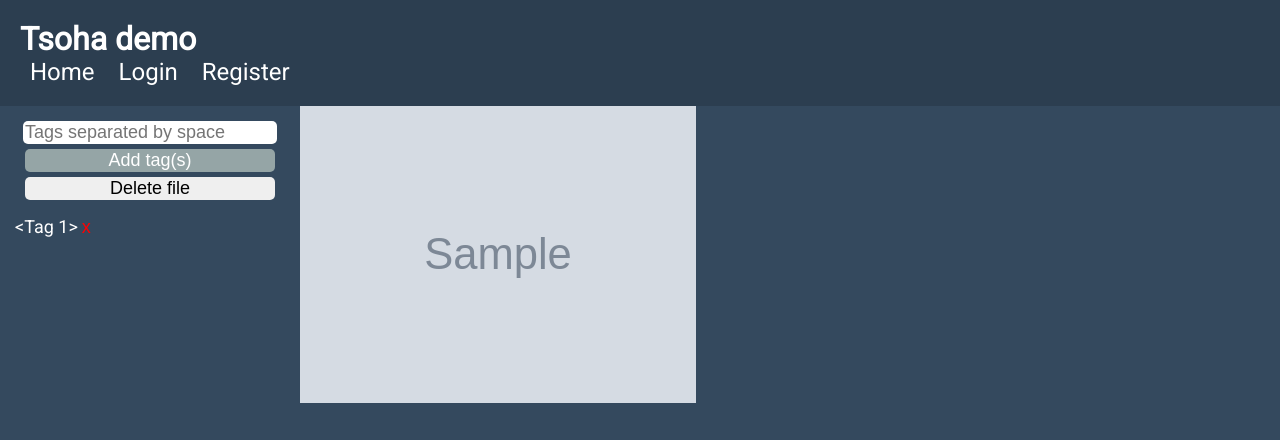
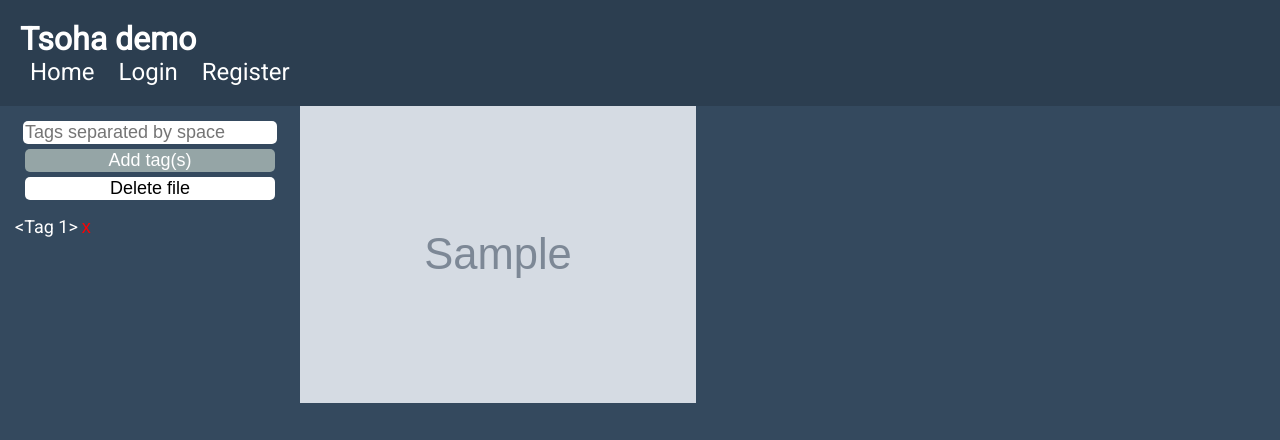
Before and after one commit to ArktinenKarpalo/demo-tsoha, a Flask app: template templates/view.html in a window 1280 px wide. Shown: the top 440 px of the page. Run offline with Flask 2, Linux system fonts and the light colour scheme; tables that the repository leaves empty hold one stand-in row (values such as "Sample post"); the template is opened without the code that fills it: values that come from a table or form of the project are taken from there, most other values are stand-ins (such as "Sample title", 1, 10 or a date in 2020); grey boxes marked "Sample" are stand-in pictures; data that the repository does not hold is empty; some libraries are stand-ins or nearby versions.

Commit message:
State background color for submit buttons explicitly

```diff
--- a/static/css/login.css
+++ b/static/css/login.css
@@ -11,4 +11,5 @@
 	margin: 5px;
 	padding: 3px;
 	width: 250px;
+	background-color: white;
 }
--- a/static/css/register.css
+++ b/static/css/register.css
@@ -11,4 +11,5 @@
 	margin: 5px;
 	padding: 3px;
 	width: 250px;
+	background-color: white;
 }
--- a/static/css/view.css
+++ b/static/css/view.css
@@ -38,6 +38,10 @@
 	width: 250px;
 }
 
+#view_left_submit {
+	background-color: white;
+}
+
 #tag_btn {
 	background-color: rgba(149, 165, 166,1.0);
 	border-radius: 5px;
--- a/templates/view.html
+++ b/templates/view.html
@@ -20,7 +20,7 @@
 				<form method="post">
 					<input type="hidden" name="delete">
 					<input type="hidden" name="session_token" class="session_token">
-					<input type="submit" value="Delete file">
+					<input type="submit" id="view_left_submit" value="Delete file">
 				</form>
 				<ul>
 					{% for tag in tags %}
```
